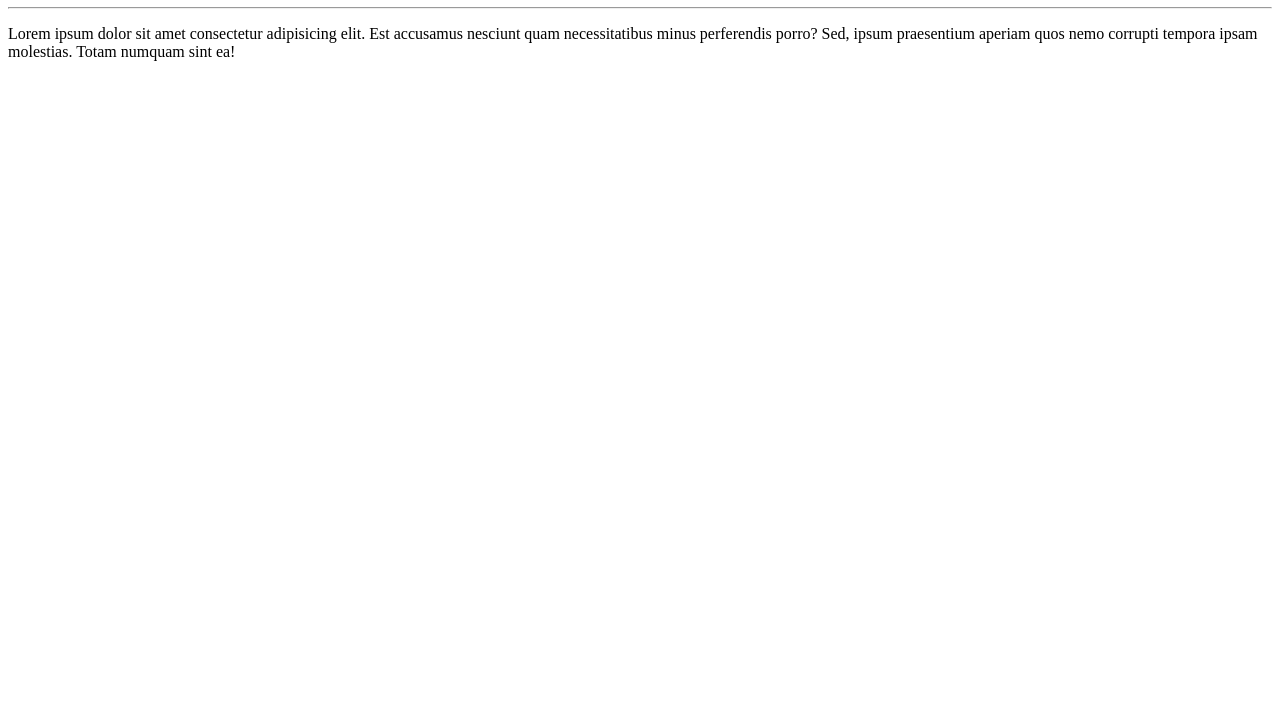
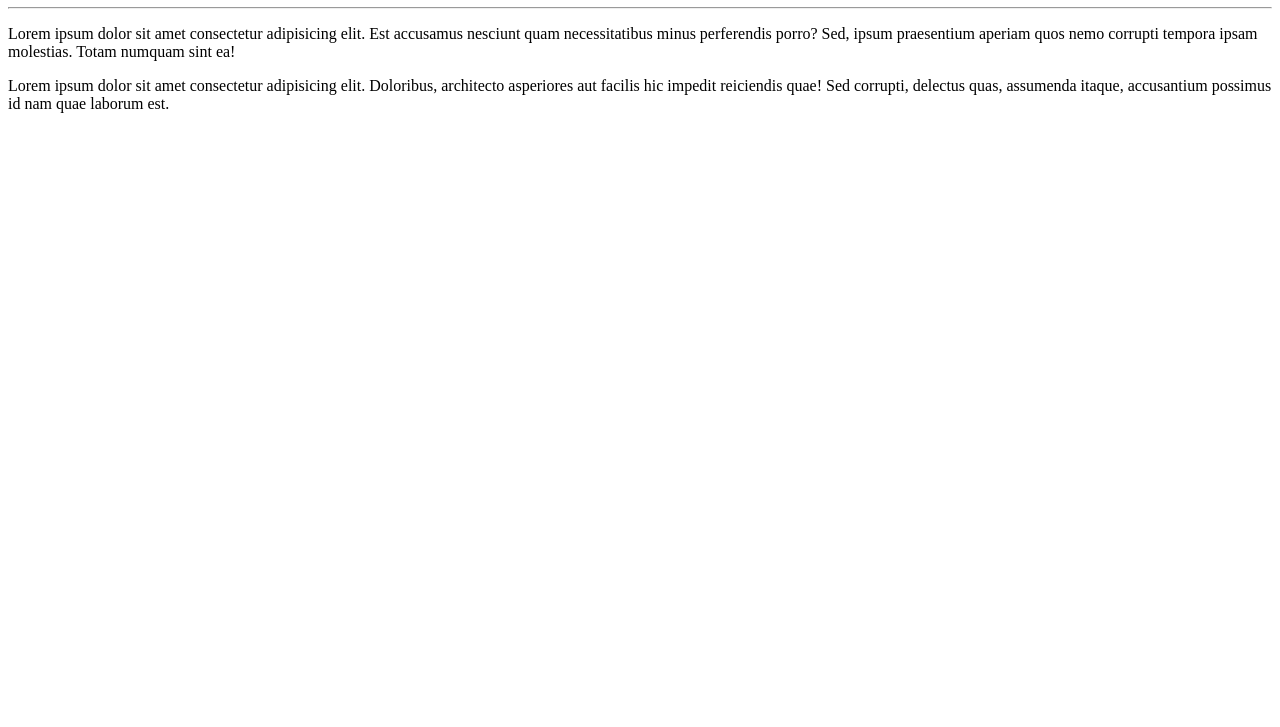
Before and after one commit to Eduardocff1/Ola-Mundo, a plain HTML site: page site-exemplo/index.html in a window 1280 px wide. Shown: the part 73-800 px from the top of the page. Drawn offline with Linux system fonts and the light colour scheme.

Commit message:
adicionei um parágrafo

```diff
--- a/site-exemplo/index.html
+++ b/site-exemplo/index.html
@@ -13,4 +13,5 @@
 <hr>
 <p>Lorem ipsum dolor sit amet consectetur adipisicing elit. Est accusamus nesciunt quam necessitatibus minus perferendis porro? Sed, ipsum praesentium
      aperiam quos nemo corrupti tempora ipsam molestias. Totam numquam sint ea!</p>
+     <p>Lorem ipsum dolor sit amet consectetur adipisicing elit. Doloribus, architecto asperiores aut facilis hic impedit reiciendis quae! Sed corrupti, delectus quas, assumenda itaque, accusantium possimus id nam quae laborum est.</p>
 </html>
```
